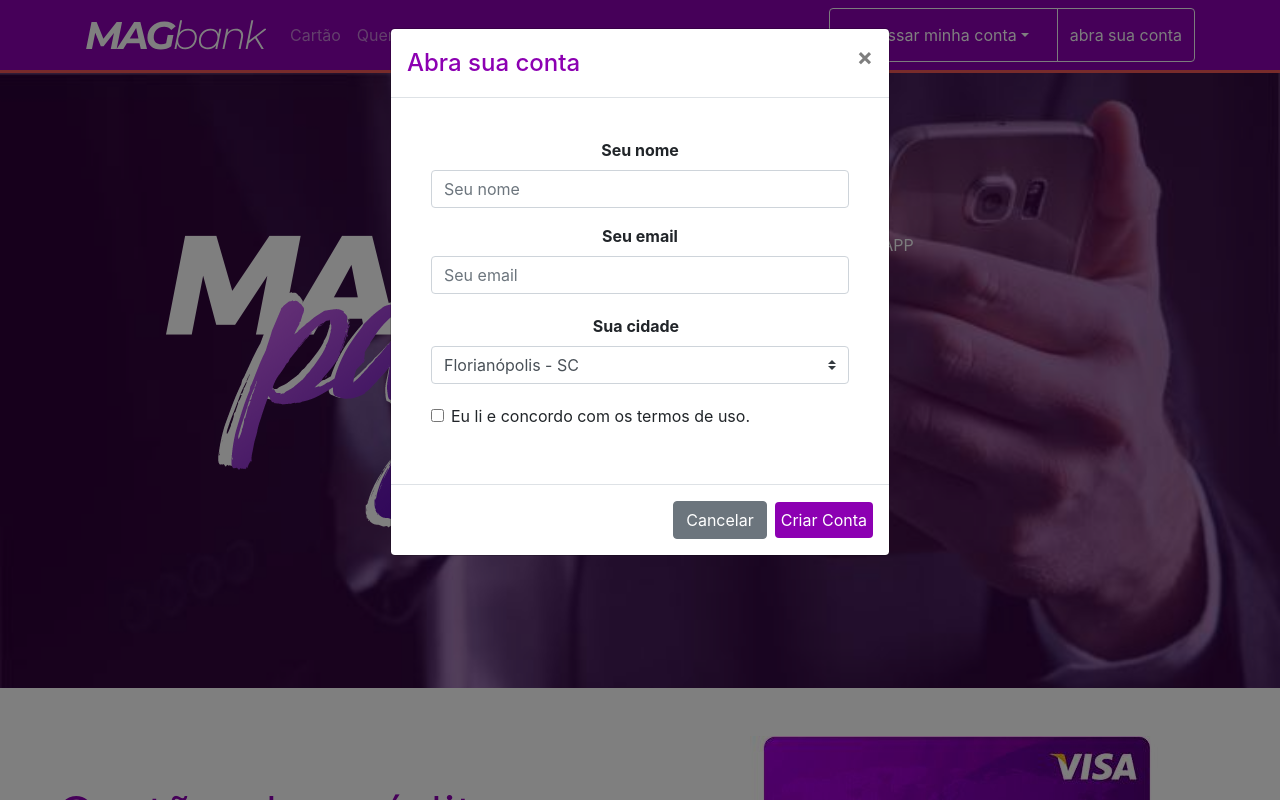
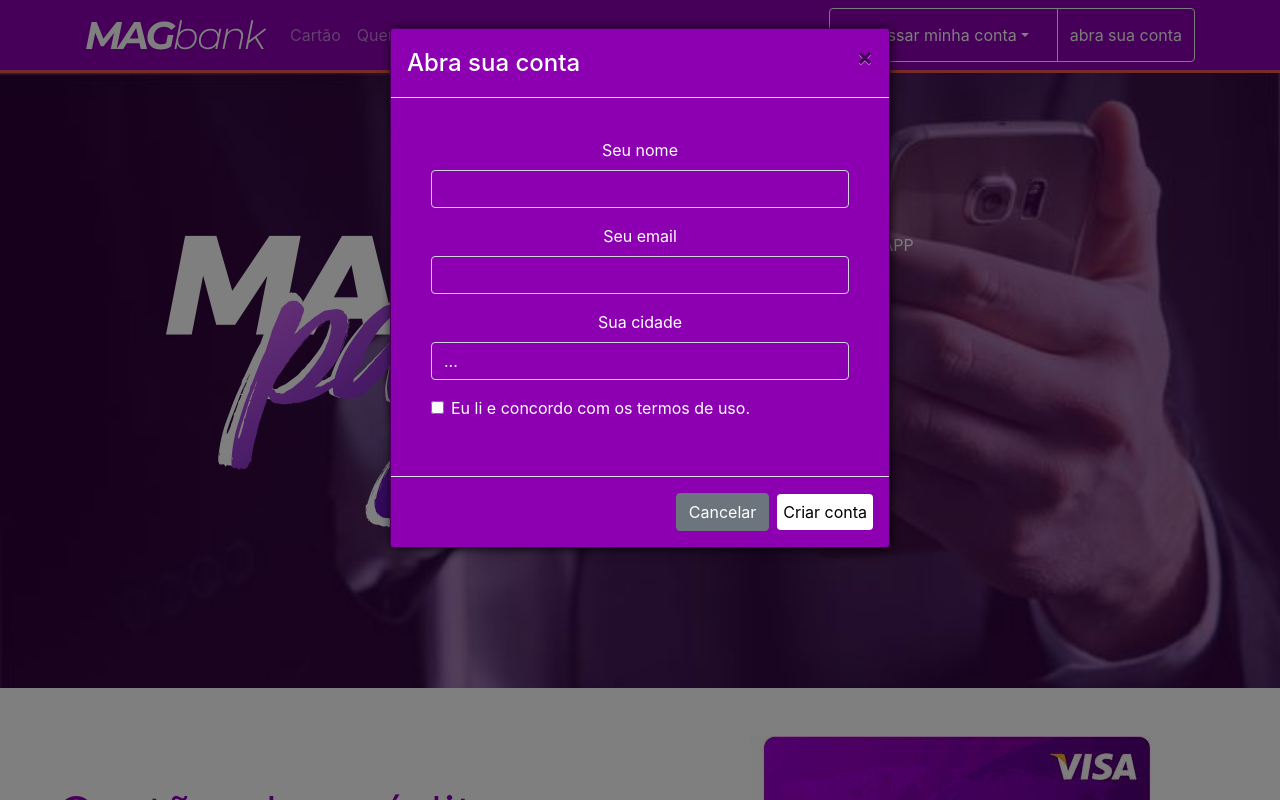
Before and after one commit to bricio123/Magbank__Project-class, a React (Create React App) app: page / in a window 1280 px wide. Both pictures are taken after a click on the button "abra sua conta". Shown: the top 800 px of the page. Built offline with nearby package versions, Linux system fonts and the light colour scheme; the HTML template or start-up script is replaced by a standard one.

Commit message:
feat(form adding style in form)

```diff
--- a/src/App.js
+++ b/src/App.js
@@ -26,7 +26,9 @@ const App = () => {
         Abra sua conta
       </CenteredButton>
 
-      <Institutional />
+      <Institutional  onClick={() => setShowModal(true)}>
+        Abra sua conta
+      </Institutional>
       <Faq />
       <Footer />
       <AccountModal show={showModal} handleClose={() => setShowModal(false)} />
--- a/src/_variables.scss
+++ b/src/_variables.scss
@@ -3,3 +3,4 @@ $color-secondary: #f05656;
 $color-faq-background: #443a50;
 $color-faq-header: #3b2e4a;
 $color-white:#fff;
+$color-black:#000;
--- a/src/components/AccountModal.js
+++ b/src/components/AccountModal.js
@@ -1,60 +1,81 @@
-import React from 'react';
-import { Modal, Form, Button } from 'react-bootstrap';
+import React from "react";
+import { Modal, Form, Button } from "react-bootstrap";
 
-import '../components/AccountModal.scss';
+import "../components/AccountModal.scss";
 
 const AccountModal = ({ show, handleClose }) => (
-  <Modal show={show} onHide={handleClose} className='Form__account'>
-    <Modal.Header closeButton className='prop_color__text'>
+  <Modal show={show} onHide={handleClose} className="Form__account">
+    <section className="form__all__back">
+      <Modal.Header closeButton className="prop_color__text">
         <Modal.Title>Abra sua conta</Modal.Title>
       </Modal.Header>
       <Modal.Body>
-      <Form className='p-4'>
-        <Form.Group controlId='formBasicName' className='text-center' >
-          <Form.Label className='font-weight-bold'>Seu nome </Form.Label>
-          <Form.Control type='text' placeholder='Seu nome' required className='form__inputs' />
+        <Form className="p-4">
+          <Form.Group controlId="formBasicName" className="text-center">
+            <Form.Label className="font-weight-normal text-white">
+              Seu nome{" "}
+            </Form.Label>
+            <Form.Control type="text" required className="form__inputs" />
           </Form.Group>
 
-        <Form.Group controlId='formBasicEmail' className='text-center'  >
-          <Form.Label className='font-weight-bold'>Seu email</Form.Label>
-          <Form.Control type='email' placeholder='Seu email' className='form__inputs'/>
+          <Form.Group controlId="formBasicEmail" className="text-center">
+            <Form.Label className="font-weight-normal text-white">
+              Seu email
+            </Form.Label>
+            <Form.Control type="email" className="form__inputs" />
           </Form.Group>
 
-        <Form.Group controlId='formCity' className='text-center'  >
-          <Form.Label className='my-1 mr-2 font-weight-bold' htmlFor='formCitySelect'>
+          <Form.Group controlId="formCity" className="text-center">
+            <Form.Label
+              className="font-weight-normal font-weight-normal text-white "
+              htmlFor="formCitySelect"
+            >
               Sua cidade
             </Form.Label>
 
             <Form.Control
-            as='select'
-            className='my-1 mr-sm-2 form__inputs'
-            id='formCitySelect'
+              as="select"
+              className=" mr-sm-2 form__inputs"
+              id="inlineFormCustomSelect"
               custom
             >
-
-            <option value='0'>Florianópolis - SC</option>
-            <option value='1'>Curitiba - PR</option>
-            <option value='2'>São Paulo - SP</option>
-            <option value='3'>Rio de Janeiro - RJ</option>
+              <option className="text-dark">...</option>
+              <option value="0" className="text-dark">
+                Florianópolis - SC
+              </option>
+              <option value="1" className="text-dark">
+                Curitiba - PR
+              </option>
+              <option value="2" className="text-dark">
+                São Paulo - SP
+              </option>
+              <option value="3" className="text-dark">
+                Rio de Janeiro - RJ
+              </option>
+              <option value="4" className="text-dark">
+                Palmas - TO
+              </option>
             </Form.Control>
           </Form.Group>
 
-        <Form.Group controlId='formBasicCheckbox'>
+          <Form.Group controlId="formBasicCheckbox">
             <Form.Check
-            type='checkbox'
-            label='Eu li e concordo com os termos de uso.'
+              type="checkbox"
+              label="Eu li e concordo com os termos de uso."
+              className="font-weight-normal font-weight-normal text-white"
             />
           </Form.Group>
         </Form>
       </Modal.Body>
       <Modal.Footer>
-      <Button variant='secondary' onClick={handleClose}>
+        <Button variant="secondary" onClick={handleClose}>
           Cancelar
         </Button>
-      <button onClick={handleClose} className='button_color' >
-        Criar Conta
+        <button onClick={handleClose} className="button_color font-weight-normal">
+          Criar conta
         </button>
       </Modal.Footer>
+    </section>
   </Modal>
 );
 
--- a/src/components/AccountModal.scss
+++ b/src/components/AccountModal.scss
@@ -1,36 +1,57 @@
 @import "../variables";
 
-.button_color{
+.modal-content {
+  background: $color_primary !important;
+}
+.button_color {
   padding: 0.375rem;
   border-radius: 0.25rem;
   border: unset;
-   color: $color-white;
+  border-color: unset !important;
+  color: $color-black;
+  outline:none;
   font-size: 1rem;
+  background: $color_white !important;
 }
 .Form__account {
-  animation-name: fade;
+  animation-name: inputs_move;
   animation-duration: 1s;
 }
+.form__all__back {
+  box-shadow: 1px 1px 10px #000;
+}
 .prop_color__text {
-  color: $color_primary;
+  color: #fff;
   font-size: 24px;
   font-weight: 500;
   font-family: "Roboto" sans-serif;
 }
-.btn-primary{
+.btn-primary {
   background-color: none;
   border-color: unset !important;
 }
-.button_color{
-    background: $color_primary !important;
+
+.form__inputs {
+  border: 0;
+  background: transparent !important;
+  color: #fff !important;
 }
-@keyframes fade {
-  from {
+.form__inputs::-webkit-input-placeholder{
+  color: #fff !important;
+}
+.form__inputs:focus {
+  animation-name: fade;
+  animation-duration: 1s;
+}
+
+@keyframes inputs_move {
+  0% {
     opacity: 0;
-    transform: scale(0.2);
+    transform: translateY(90%);
   }
-  to {
+  100% {
+
+    transform: translateY(0%);
     opacity: 1;
-    transform: scale(1);
   }
 }
--- a/src/components/CenteredButton.js
+++ b/src/components/CenteredButton.js
@@ -1,7 +1,7 @@
 import React from 'react';
 import { Container, Row, Button } from 'react-bootstrap';
 
-const CenteredButton = ({onClick,children }) => (
+const CenteredButton = ({onClick, children }) => (
   <Container>
     <Row className='d-flex justify-content-center'>
       <Button
--- a/src/components/Institutional.js
+++ b/src/components/Institutional.js
@@ -9,7 +9,7 @@ import {
 import IconText from './IconText';
 import './Institutional.scss';
 
-const Institutional = () => (
+const Institutional = ({children, onClick}) => (
   <section className='institutional text-light py-5'>
     <Container>
       <Row>
@@ -40,8 +40,8 @@ const Institutional = () => (
               Transações mais seguras
             </IconText>
           </div>
-          <Button variant='outline-light' className='mt-5'>
-            Abra sua conta
+          <Button variant='outline-light' className='mt-5' onClick={onClick}>
+            {children}
           </Button>
         </Col>
       </Row>
```
Lines whose indentation alone changed are shown as unchanged.
